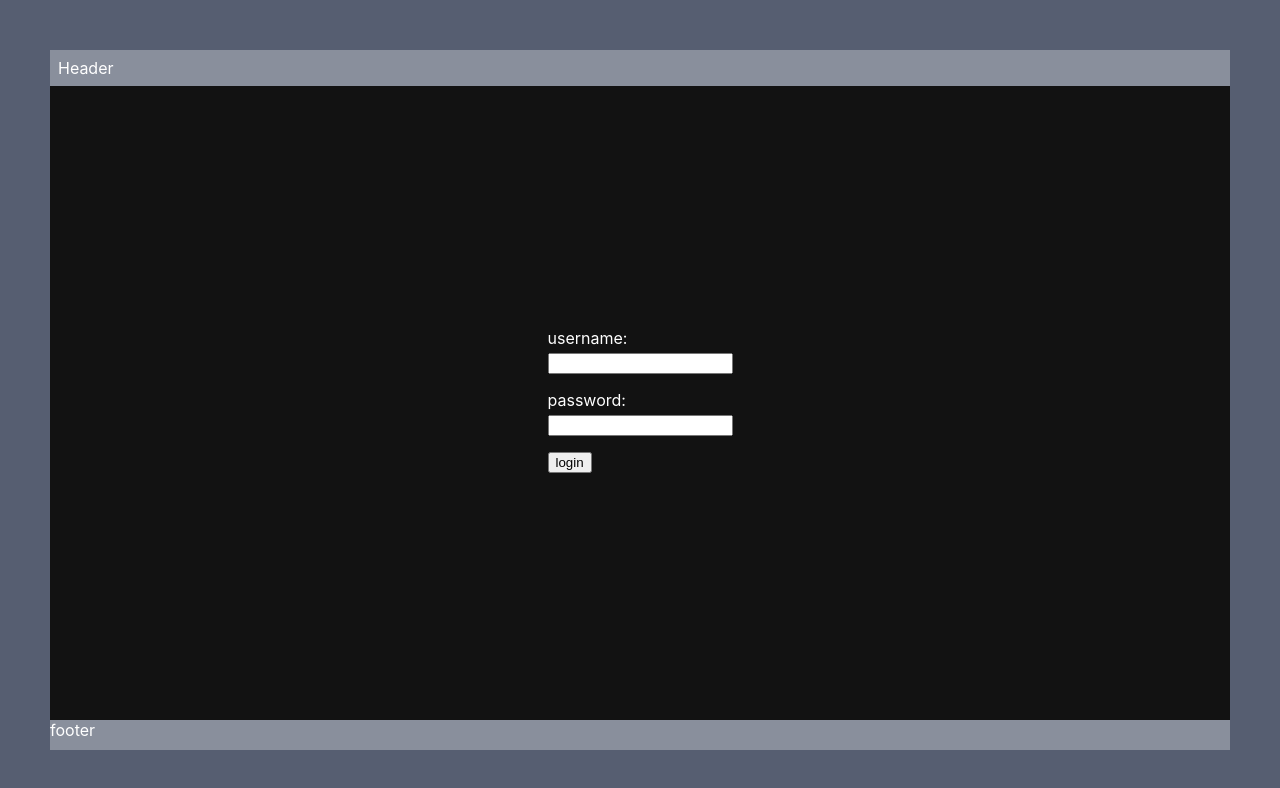
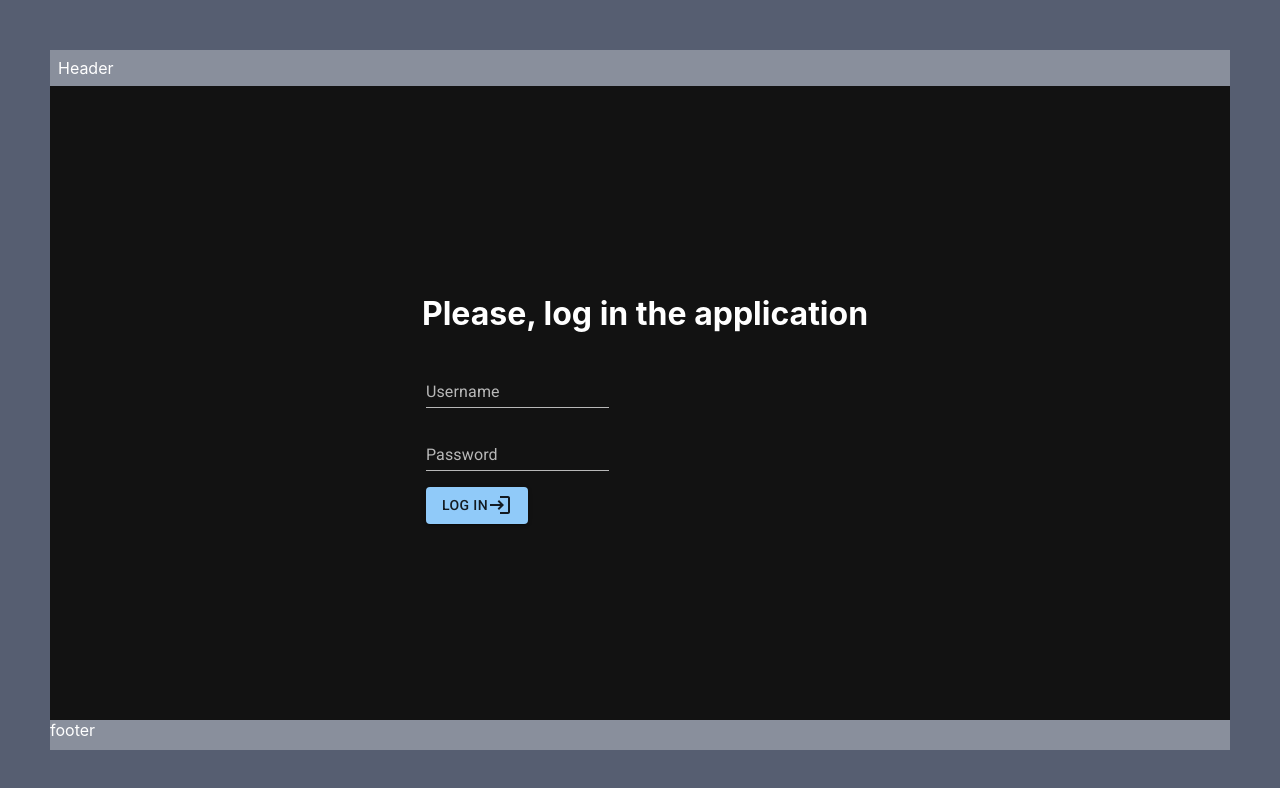
Before and after one commit to kellianoy/weblabs, a React (Create React App) app in the folder front-end/: page / in a window 1280 px wide. Shown: the top 788 px of the page. Built offline with nearby package versions, Linux system fonts and the light colour scheme.

Commit message:
feat update login design

```diff
--- a/front-end/src/Login.js
+++ b/front-end/src/Login.js
@@ -1,7 +1,9 @@
-
 /** @jsxImportSource @emotion/react */
 // Layout
 import { useTheme } from '@mui/styles';
+
+import {Button, TextField} from '@mui/material';
+import LoginIcon from '@mui/icons-material/Login';
 
 const useStyles = (theme) => ({
   root: {
@@ -32,19 +34,20 @@ export default function Login({
   return (
     <div css={styles.root}>
       <div>
+        <h1 css={{marginLeft: '10px'}}>Please, log in the application</h1>
         <fieldset>
-          <label htmlFor="username">username: </label>
-          <input id="username" name="username" />
+          <TextField id="username" label="Username" color="secondary" variant="standard" />
         </fieldset>
         <fieldset>
-          <label htmlFor="password">password:</label>
-          <input id="password" name="password" type="password" />
+          <TextField id="password" label="Password" color="secondary" variant="standard" type="password"/>
         </fieldset>
         <fieldset>
-          <input type="submit" value="login" onClick={ (e) => {
-            e.stopPropagation()
-            onUser({username: 'david'})
-          }} />
+          <Button variant="contained" color="primary" onClick={ (e) => {
+              e.stopPropagation()
+              onUser({username: 'david'})
+            }}>
+            Log In <LoginIcon/>
+          </Button>
         </fieldset>
       </div>
     </div>
```
Also changed, not shown: 2 other files (tests, documents, lock files or other folders).
